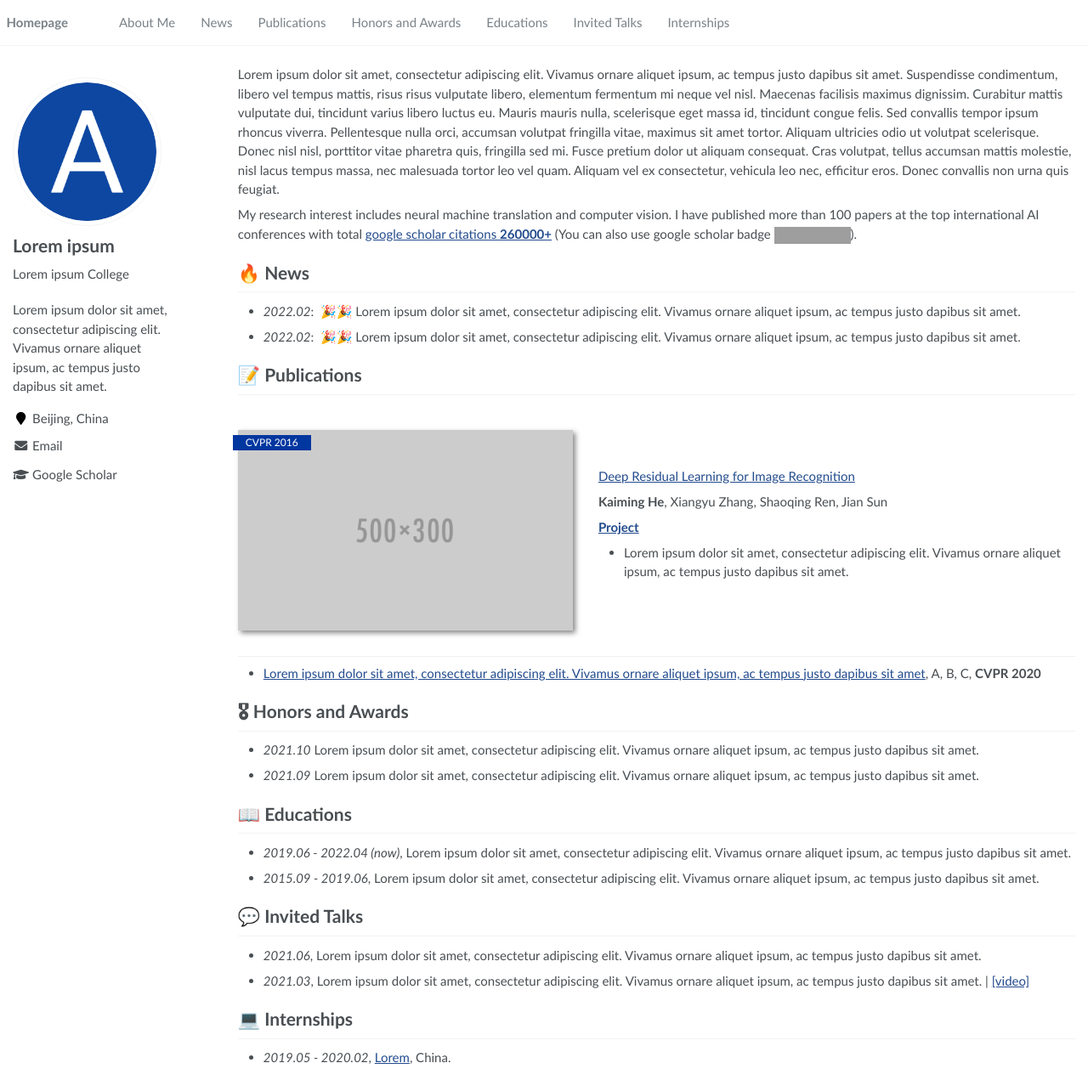
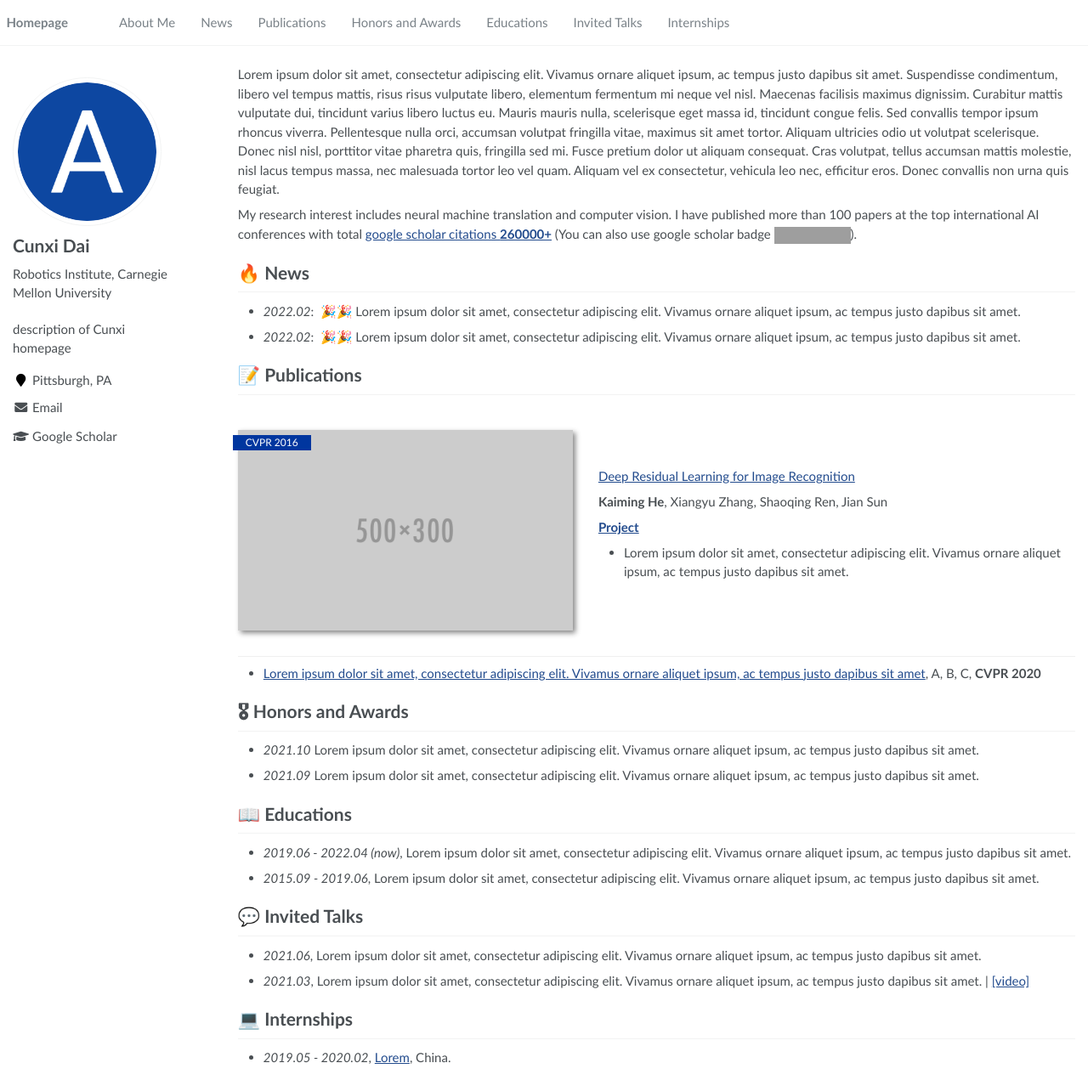
Before and after one commit to RayeRen/acad-homepage.github.io, a Jekyll site: the page built from _pages/about.md, in a window 1280 px wide and 1271 px high. Shown: the whole window at 85% size. Built offline with Jekyll 4.4.1, drawn with Linux system fonts in a browser that asks for light colours; grey boxes are pictures that could not be loaded.

Commit message:
Update _config.yml

```diff
--- a/_config.yml
+++ b/_config.yml
@@ -7,8 +7,8 @@
 
 # Site Settings
 title                    : "Cunxi Dai"
-description              : "Lorem ipsum dolor sit amet, consectetur adipiscing elit. Vivamus ornare aliquet ipsum, ac tempus justo dapibus sit amet. "
-repository               : "RayeRen/acad-homepage.github.io"
+description              : "description of Cunxi homepage"
+repository               : "cunxid/cunxid.github.io"
 google_scholar_stats_use_cdn : true
 
 # google analytics
@@ -21,14 +21,14 @@ baidu_site_verification  :  # get baidu_site_verification from https://ziyuan.ba
 
 # Site Author
 author:
-  name             : "Lorem ipsum"
+  name             : "Cunxi Dai"
   avatar           : "images/android-chrome-512x512.png"
-  bio              : "Lorem ipsum College"
-  location         : "Beijing, China"
+  bio              : "Robotics Institute, Carnegie Mellon University"
+  location         : "Pittsburgh, PA"
   employer         :
   pubmed           :
-  googlescholar    : "https://scholar.google.com/citations?user=YOUR_GOOGLE_SCHOLAR_ID"
-  email            : "Lorem@ipsum.com"
+  googlescholar    : "https://scholar.google.com/citations?user=nJkhpJ0AAAAJ&hl=en"
+  email            : "cunxid@andrew.cmu.edu"
   researchgate     :  # e.g., "https://www.researchgate.net/profile/yourprofile"
   uri              :
   bitbucket        :
```
